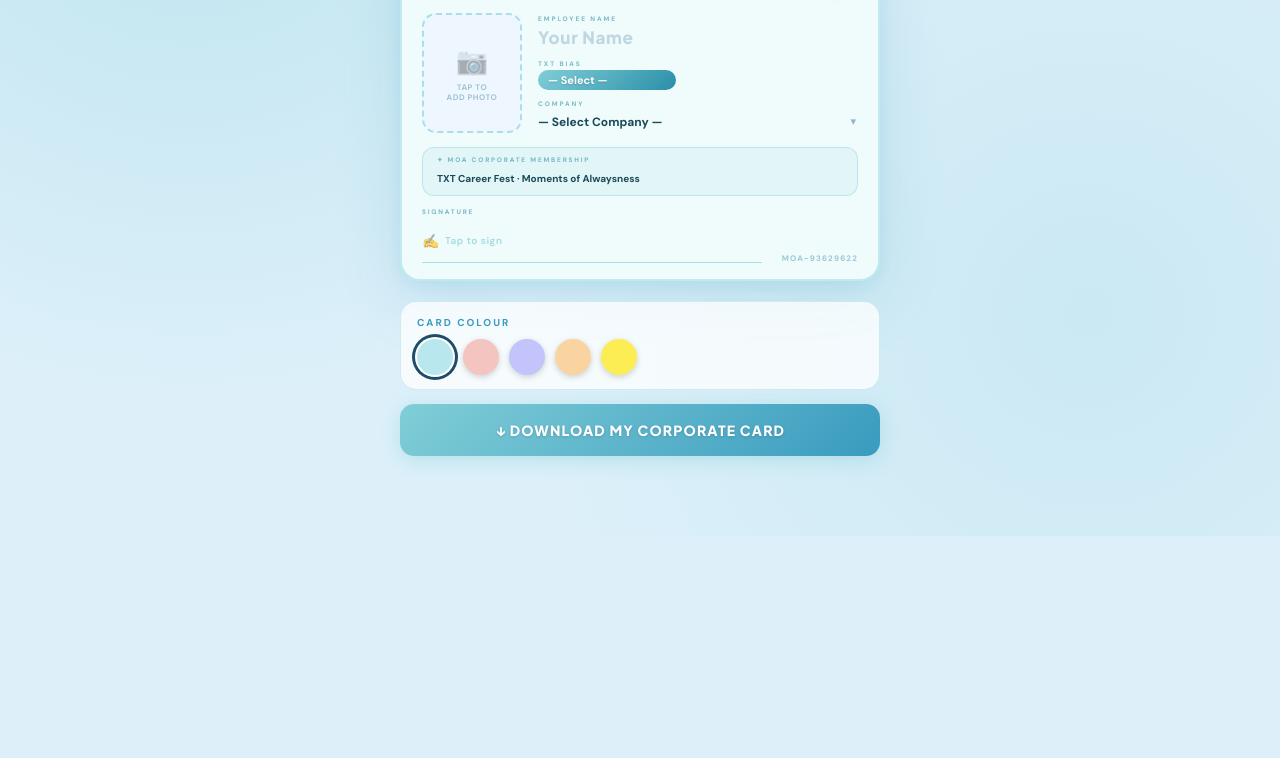
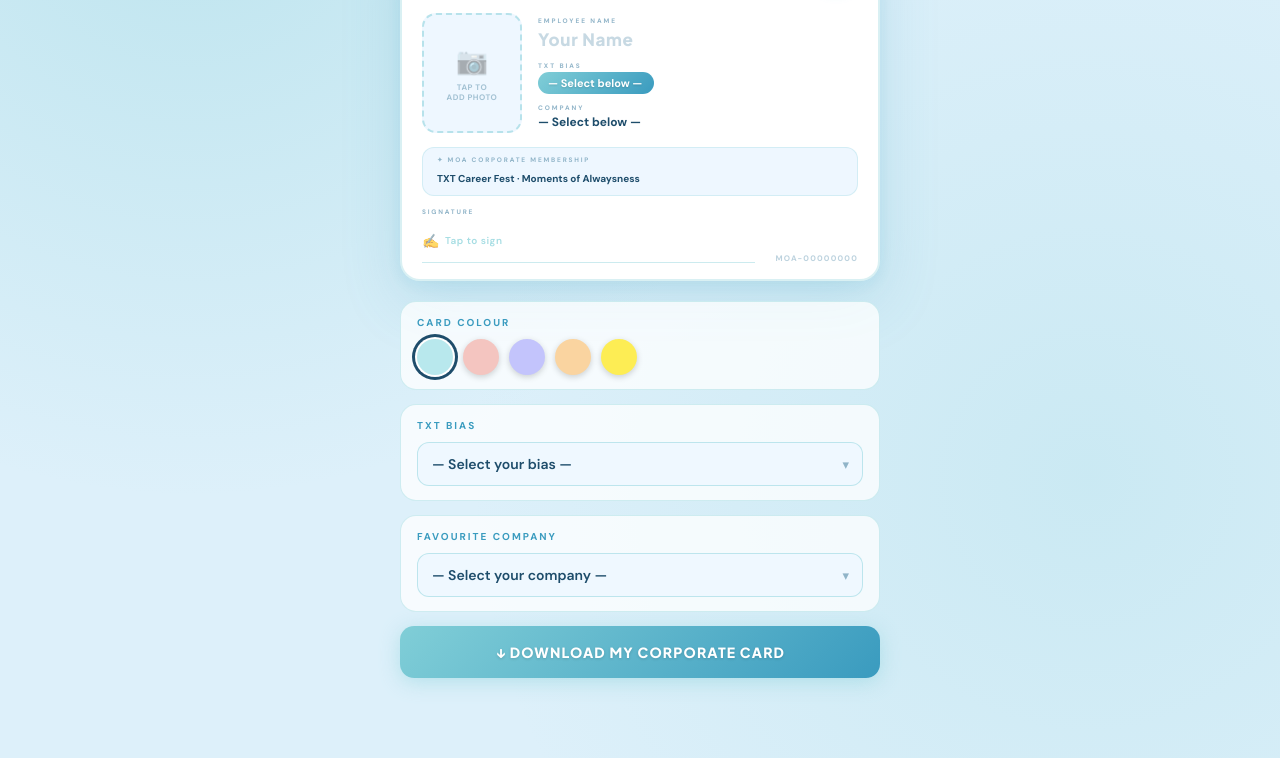
Before and after one commit to nivocity-jpg/moa-corporate-card, a plain HTML site: page index.html in a window 1280 px wide. Shown: the part 360-1118 px from the top of the page. Before the commit the page ends 896 px from the top, so only its background shows below. Drawn offline with nearby package versions, Linux system fonts and the light colour scheme.

Commit message:
Add files via upload

```diff
--- a/index.html
+++ b/index.html
@@ -261,26 +261,6 @@
   pointer-events: none;
   font-size: 11px;
 }
-.card-select {
-  font-family: 'DM Sans', sans-serif;
-  font-size: 12px;
-  font-weight: 700;
-  color: var(--txt-deep);
-  background: transparent;
-  border: none;
-  border-bottom: 1.5px dashed transparent;
-  outline: none;
-  width: auto;
-  max-width: 100%;
-  padding: 1px 16px 1px 0;
-  cursor: pointer;
-  -webkit-appearance: none;
-  appearance: none;
-  transition: border-bottom-color 0.2s, color 0.3s;
-  white-space: nowrap;
-  overflow: hidden;
-  text-overflow: ellipsis;
-}
 .card-select:focus { border-bottom-color: rgba(128,206,215,0.6); }
 .bias-pill-wrap {
   display: inline-flex;
@@ -292,25 +272,54 @@
   max-width: 100%;
   transition: background 0.3s;
 }
-.bias-pill-select {
+.bias-pill-text {
   font-family: 'DM Sans', sans-serif;
   font-size: 11px;
   font-weight: 700;
   color: white;
-  background: transparent;
-  border: none;
-  outline: none;
-  -webkit-appearance: none;
-  appearance: none;
-  cursor: pointer;
-  min-width: 0;
-  max-width: 160px;
+  white-space: nowrap;
+  text-shadow: 0 1px 2px rgba(0,0,0,0.15);
+}
+/* Plain text display for company on card */
+.card-val-display {
+  font-family: 'DM Sans', sans-serif;
+  font-size: 12px;
+  font-weight: 700;
+  color: var(--txt-deep);
   white-space: nowrap;
   overflow: hidden;
   text-overflow: ellipsis;
-  text-shadow: 0 1px 2px rgba(0,0,0,0.15);
+  max-width: 100%;
+  transition: color 0.3s;
 }
-.bias-pill-select option { background: #1e4d6b; color: white; }
+/* Selects in the controls bar */
+.ctrl-select-wrap { position: relative; }
+.ctrl-select-wrap::after {
+  content: '▾';
+  position: absolute;
+  right: 14px; top: 50%;
+  transform: translateY(-50%);
+  color: var(--muted);
+  pointer-events: none;
+  font-size: 13px;
+}
+.ctrl-select {
+  font-family: 'DM Sans', sans-serif;
+  font-size: 14px;
+  font-weight: 600;
+  color: var(--txt-deep);
+  background: rgba(238,247,255,0.85);
+  border: 1.5px solid rgba(128,206,215,0.45);
+  border-radius: 12px;
+  padding: 10px 36px 10px 14px;
+  width: 100%;
+  outline: none;
+  cursor: pointer;
+  -webkit-appearance: none;
+  appearance: none;
+  min-height: 44px;
+}
+.bias-pill-text option { background: #1e4d6b; color: white; }
 
 .card-fact-section {
   margin: 0 20px;
@@ -589,30 +598,13 @@
         <div class="card-field">
           <div class="card-lbl">TXT Bias</div>
           <div class="bias-pill-wrap" id="bias-pill-wrap">
-            <select class="bias-pill-select" id="card-bias">
-              <option value="">— Select —</option>
-              <option>Yeonjun (연준)</option>
-              <option>Soobin (수빈)</option>
-              <option>Beomgyu (범규)</option>
-              <option>Taehyun (태현)</option>
-              <option>Huening Kai (휴닝카이)</option>
-              <option>ALL OF THEM 😭</option>
-            </select>
+            <span class="bias-pill-text" id="bias-display">— Select below —</span>
           </div>
         </div>
 
         <div class="card-field">
           <div class="card-lbl">Company</div>
-          <div class="card-select-wrap">
-            <select class="card-select" id="card-company">
-              <option value="">— Select Company —</option>
-              <option>YJ Labels</option>
-              <option>Scoob Airlines</option>
-              <option>313FM</option>
-              <option>KT Engineering</option>
-              <option>International Huening Group (IHG)</option>
-            </select>
-          </div>
+          <div class="card-val-display" id="company-display">— Select below —</div>
         </div>
 
       </div>
@@ -653,6 +645,35 @@
         <div class="swatch"        data-color="#C3C4FC" style="background:#C3C4FC" onclick="pickSwatch(this)"></div>
         <div class="swatch"        data-color="#FAD4A0" style="background:#FAD4A0" onclick="pickSwatch(this)"></div>
         <div class="swatch"        data-color="#FDED54" style="background:#FDED54" onclick="pickSwatch(this)"></div>
+      </div>
+    </div>
+
+    <div class="ctrl-row">
+      <label class="ctrl-label" for="card-bias">TXT Bias</label>
+      <div class="ctrl-select-wrap">
+        <select class="ctrl-select" id="card-bias" onchange="updateBias(this.value)">
+          <option value="">— Select your bias —</option>
+          <option>Yeonjun (연준)</option>
+          <option>Soobin (수빈)</option>
+          <option>Beomgyu (범규)</option>
+          <option>Taehyun (태현)</option>
+          <option>Huening Kai (휴닝카이)</option>
+          <option>ALL OF THEM 😭</option>
+        </select>
+      </div>
+    </div>
+
+    <div class="ctrl-row">
+      <label class="ctrl-label" for="card-company">Favourite Company</label>
+      <div class="ctrl-select-wrap">
+        <select class="ctrl-select" id="card-company" onchange="updateCompany(this.value)">
+          <option value="">— Select your company —</option>
+          <option>YJ Labels</option>
+          <option>Scoob Airlines</option>
+          <option>313FM</option>
+          <option>KT Engineering</option>
+          <option>International Huening Group (IHG)</option>
+        </select>
       </div>
     </div>
 
@@ -758,8 +779,9 @@
   document.getElementById('card-badge').style.background = t.badgeBg;
   document.getElementById('card-name').style.color       = t.nameColor;
   document.getElementById('bias-pill-wrap').style.background = t.pillBg;
-  document.getElementById('card-bias').style.color       = t.pillColor;
-  document.getElementById('card-company').style.color    = t.selectColor;
+  document.getElementById('bias-display').style.color        = t.pillColor;
+  document.getElementById('company-display').style.color     = t.bodyText;
+  document.querySelector('.ctrl-select-wrap .ctrl-select') && null; // selects stay default styled
   document.getElementById('card-fact-section').style.background  = t.factBg;
   document.getElementById('card-fact-section').style.borderColor = t.factBorder;
   document.getElementById('card-fact').style.color       = t.bodyText;
@@ -772,7 +794,15 @@
   document.querySelectorAll('.card-lbl,.card-sig-lbl,.card-fact-lbl').forEach(el => el.style.color = t.lblColor);
 }
 
-function pickSwatch(el) {
+function updateBias(val) {
+  document.getElementById('bias-display').textContent = val || '— Select below —';
+}
+
+function updateCompany(val) {
+  const el = document.getElementById('company-display');
+  el.textContent = val || '— Select below —';
+  el.style.color = THEMES[activeColor].selectColor || THEMES[activeColor].bodyText;
+}
   document.querySelectorAll('.swatch').forEach(s => s.classList.remove('active'));
   el.classList.add('active');
   applyTheme(el.dataset.color);
```
